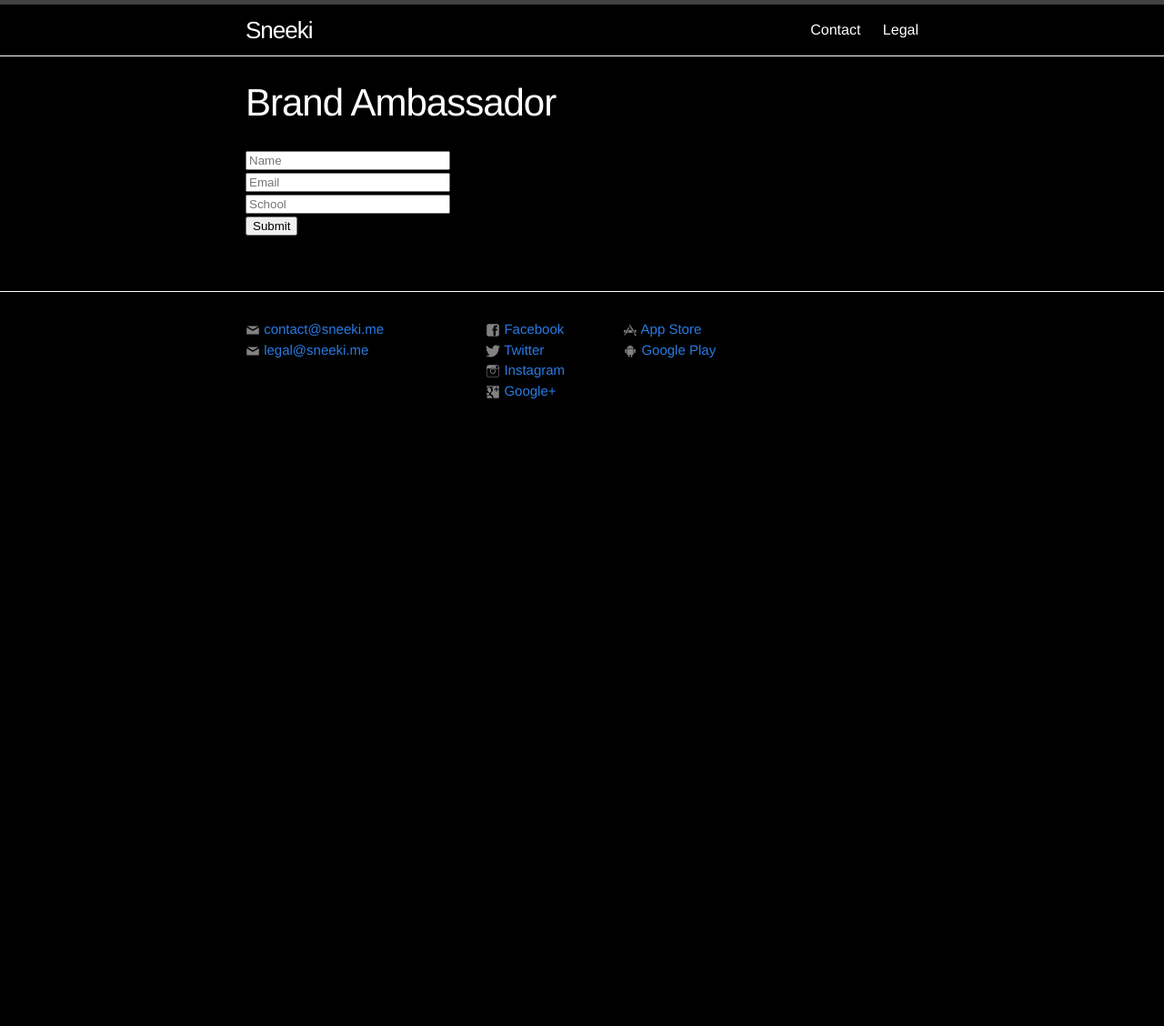
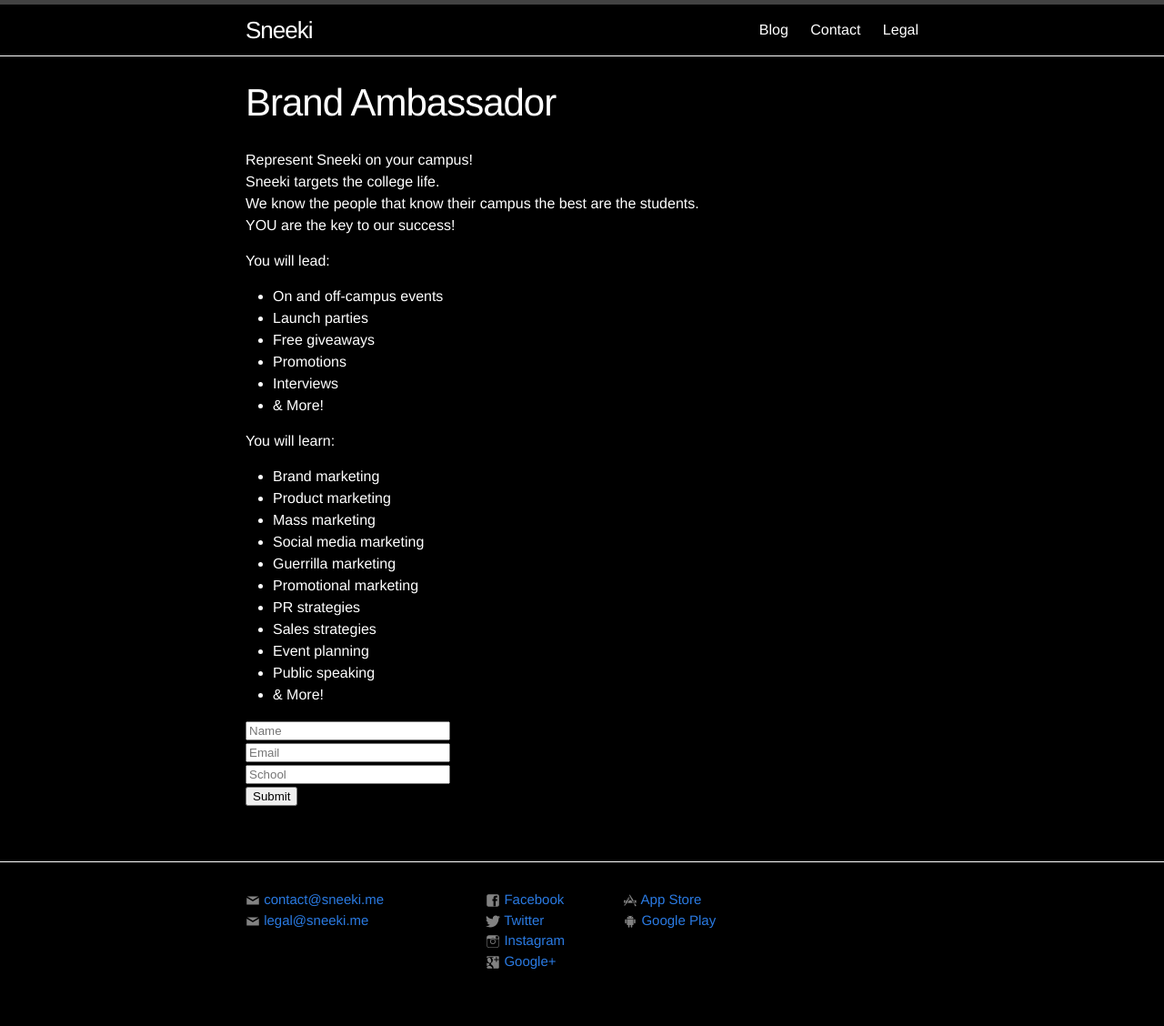
Before and after one commit to dehli/SneekiSite, a Jekyll site: the page built from ambassador.md, in a window 1280 px wide. Shown: the whole page at 91% size. Built offline with Jekyll 4.4.1, drawn with Linux system fonts in a browser that asks for light colours; before the commit the page ends 900 px from its top, so only the background shows below that.

Commit message:
Added blogging.

```diff
--- /dev/null
+++ b/_posts/2014-11-8-First.markdown
@@ -0,0 +1,6 @@
+---
+title: Inspiration
+---
+Earlier in the year, Yik Yak started to gain a lot of traction. It's an anonymous, location based, Twitter, and I loved the idea. However, I never got into Twitter, preferring sharing photos through Instagram. With this, Snip Snap was born. I started working on it in July of 2014. After a few weeks of work, I decided a different name was needed. I decided on Sneeki.
+
+It's been a great learning experience, and I'm constantly working on making it even better. When I see people using it, it encourages me to make Sneeki even better.
--- a/ambassador.md
+++ b/ambassador.md
@@ -4,6 +4,36 @@
 permalink: /ambassador/
 hidden: true
 ---
+
+Represent Sneeki on your campus!<br>
+Sneeki targets the college life.<br>
+We know the people that know their campus the best are the students.<br>
+YOU are the key to our success!<br>
+
+You will lead:
+
+* On and off-campus events
+* Launch parties
+* Free giveaways
+* Promotions
+* Interviews
+* & More!
+
+You will learn:
+
+* Brand marketing
+* Product marketing
+* Mass marketing
+* Social media marketing
+* Guerrilla marketing
+* Promotional marketing
+* PR strategies
+* Sales strategies
+* Event planning
+* Public speaking
+* & More!
+
+
 
 <form action="http://getsimpleform.com/messages?form_api_token=4f9d4fe9cd5a70758f2c79b773d8c2fa" method="post">
   <!-- the redirect_to is optional, the form will redirect to the referrer on submission -->
```
Also changed, not shown: blog.md (added, +18 -0 lines), contact.md (+5 -1 lines).
